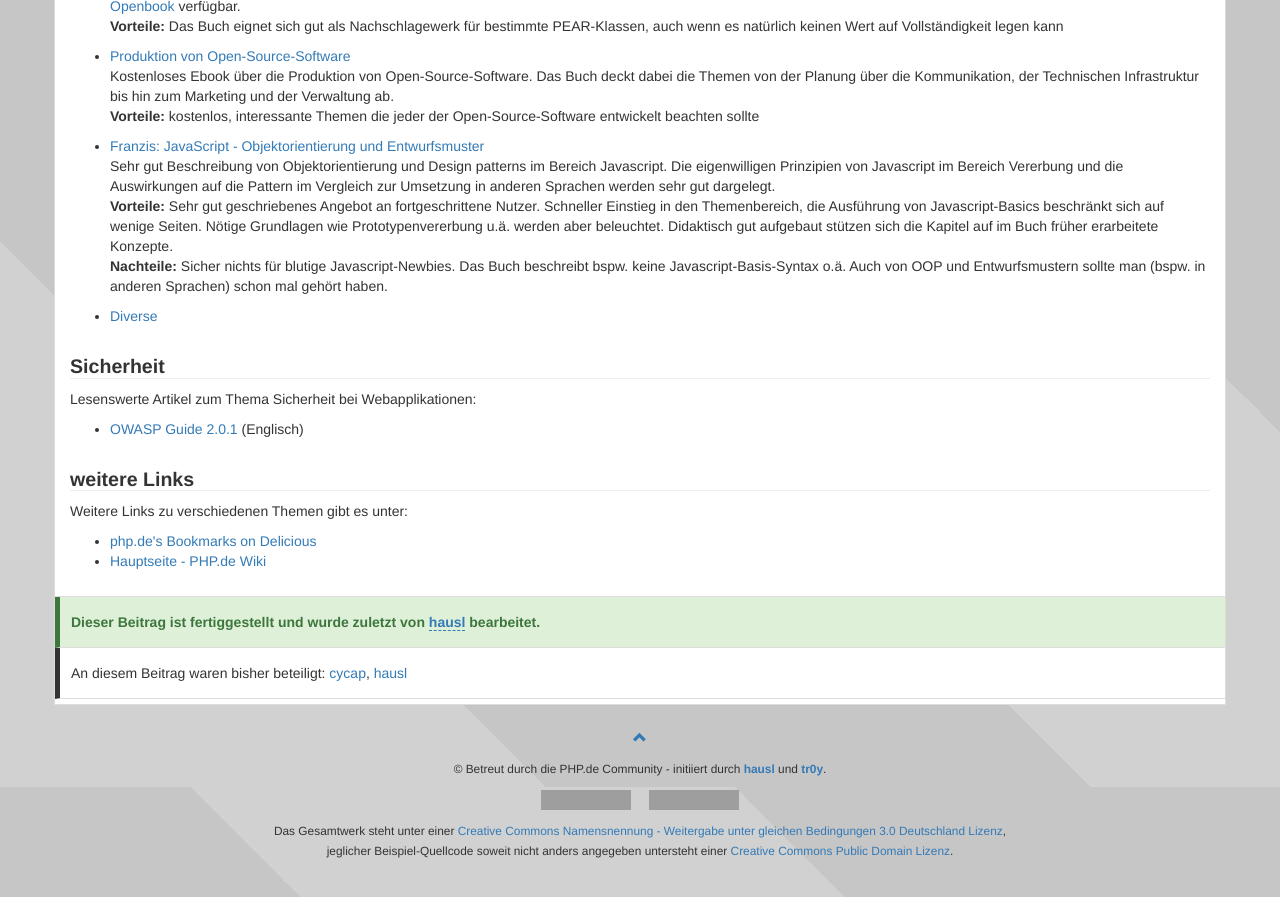
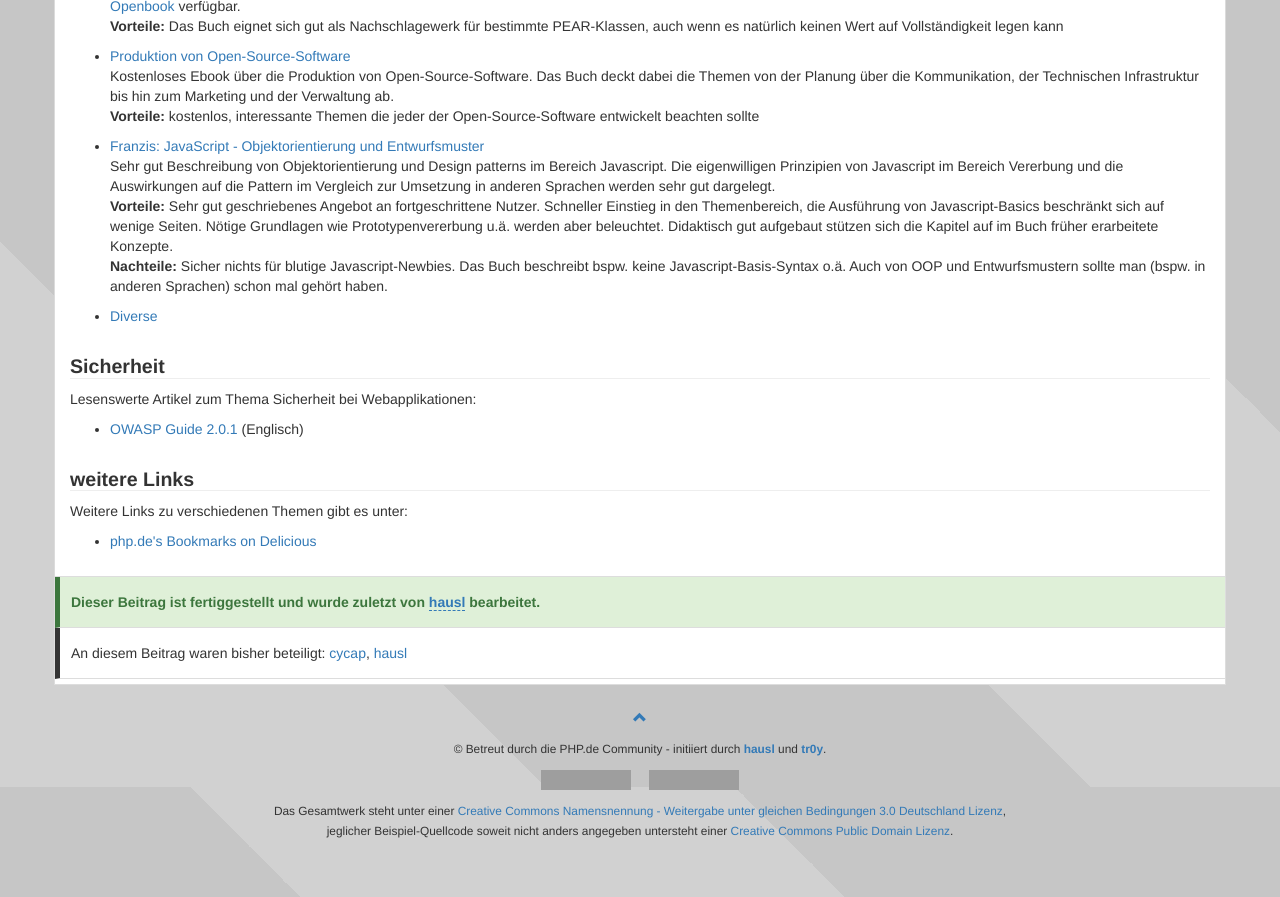
Before and after one commit to php-de/php-de.github.io, a Jekyll site: the page built from introduction/01_grundlagen.md, in a window 1280 px wide and 900 px high, scrolled down 5513 px. Shown: the top 897 px of the window. Built offline with Jekyll 4.4.1, drawn with Linux system fonts in a browser that asks for light colours; nearby versions of some CDN libraries; grey boxes are pictures that could not be loaded.

Commit message:
Quellen - Entfernt Link zu Wiki auf php.de
It’s dead, Jim.

```diff
--- a/introduction/01_grundlagen.md
+++ b/introduction/01_grundlagen.md
@@ -516,4 +516,3 @@ Lesenswerte Artikel zum Thema Sicherheit bei Webapplikationen:
  Weitere Links zu verschiedenen Themen gibt es unter:
 
 * [php.de\'s Bookmarks on Delicious](http://delicious.com/php.de){: target="_blank"}
-* [Hauptseite - PHP.de Wiki](http://www.php.de/wiki-php/index.php/Hauptseite){: target="_blank"}
```
